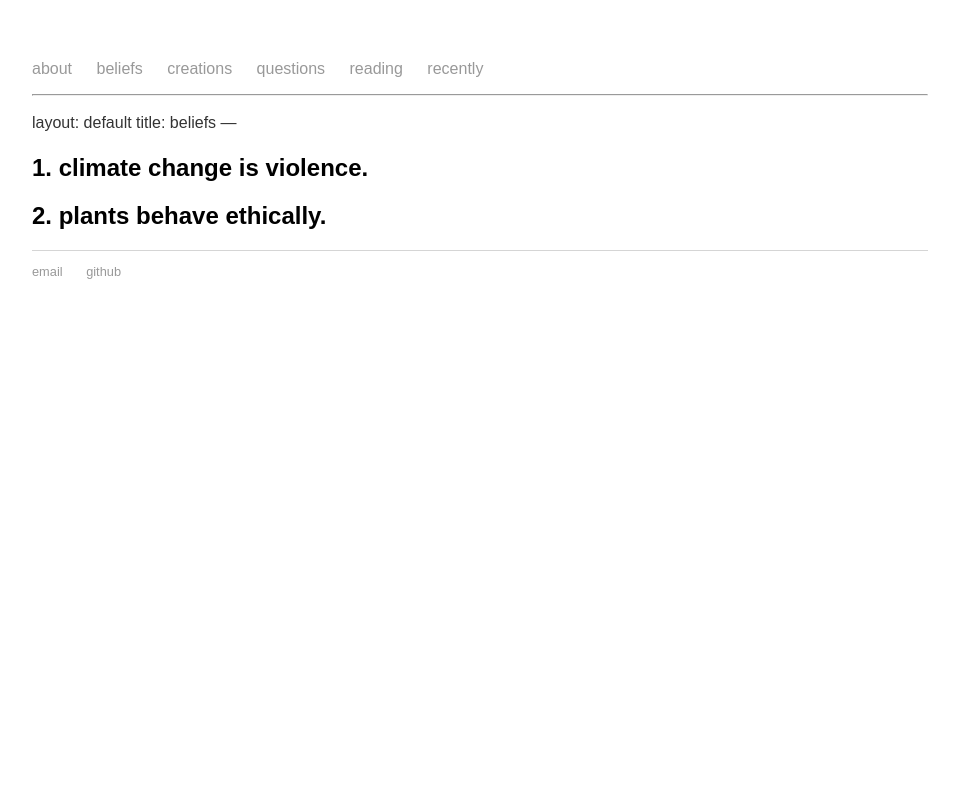
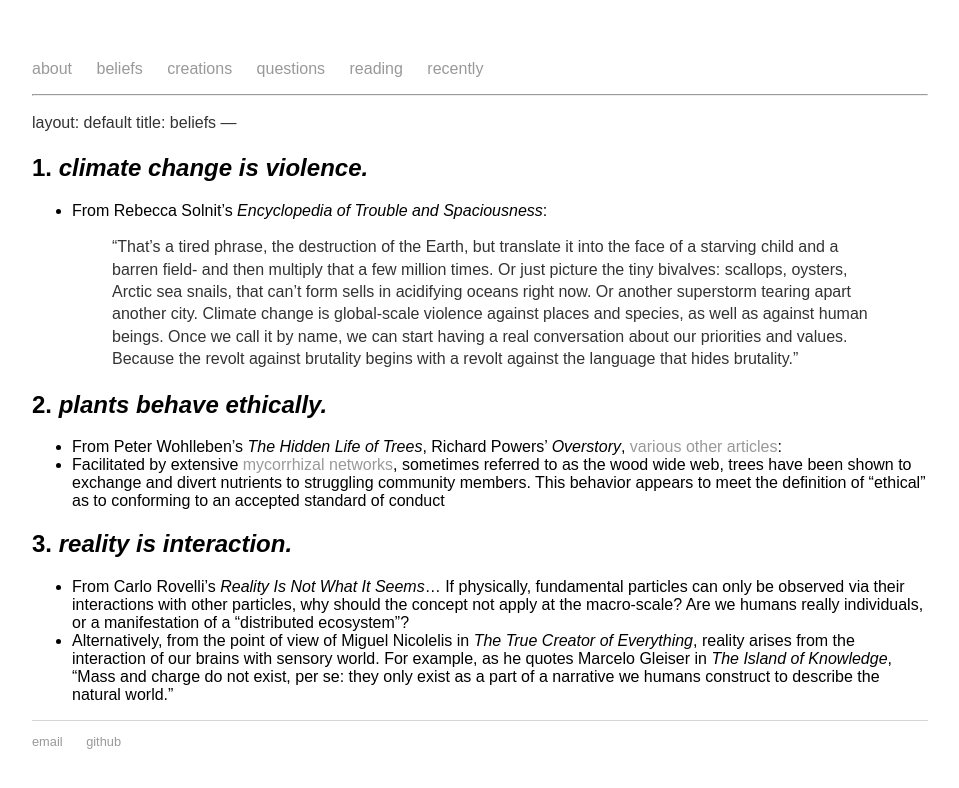
Before and after one commit to mayasheth/mayasheth.github.io, a Jekyll site: the page built from beliefs/index.md, in a window 1280 px wide. Shown: the top 788 px of the page, without its empty margins (160-1119 px from the left). Built offline with Jekyll 4.4.1, drawn with Linux system fonts in a browser that asks for light colours; our own code applies the rules of GitHub Pages for plain Markdown files.

Commit message:
Update index.md

```diff
--- a/beliefs/index.md
+++ b/beliefs/index.md
@@ -4,6 +4,14 @@ layout: default
 title: beliefs
 ---
 
-## 1. climate change is violence.
+## 1. _climate change is violence._
+* From Rebecca Solnit's _Encyclopedia of Trouble and Spaciousness_:
+  > "That's a tired phrase, the destruction of the Earth, but translate it into the face of a starving child and a barren field- and then multiply that a few million times. Or just picture the tiny bivalves: scallops, oysters, Arctic sea snails, that can't form sells in acidifying oceans right now. Or another superstorm tearing apart another city. Climate change is global-scale violence against places and species, as well as against human beings. Once we call it by name, we can start having a real conversation about our priorities and values. Because the revolt against brutality begins with a revolt against the language that hides brutality."
 
-## 2. plants behave ethically.
+## 2. _plants behave ethically._
+* From Peter Wohlleben's _The Hidden Life of Trees_, Richard Powers' _Overstory_, [various](https://www.nature.com/articles/srep08495) [other](https://science.sciencemag.org/content/352/6283/342) [articles](https://nph.onlinelibrary.wiley.com/doi/full/10.1111/j.1469-8137.2009.03069.x):
+* Facilitated by extensive [mycorrhizal networks](https://en.wikipedia.org/wiki/Mycorrhizal_network), sometimes referred to as the wood wide web, trees have been shown to exchange and divert nutrients to struggling community members. This behavior appears to meet the definition of "ethical" as to conforming to an accepted standard of conduct
+
+## 3. _reality is interaction._
+* From Carlo Rovelli's _Reality Is Not What It Seems_... If physically, fundamental particles can only be observed via their interactions with other particles, why should the concept not apply at the macro-scale? Are we humans really individuals, or a manifestation of a "distributed ecosystem"?
+* Alternatively, from the point of view of Miguel Nicolelis in _The True Creator of Everything_, reality arises from the interaction of our brains with sensory world. For example, as he quotes Marcelo Gleiser in _The Island of Knowledge_, "Mass and charge do not exist, per se: they only exist as a part of a narrative we humans construct to describe the natural world."
```
